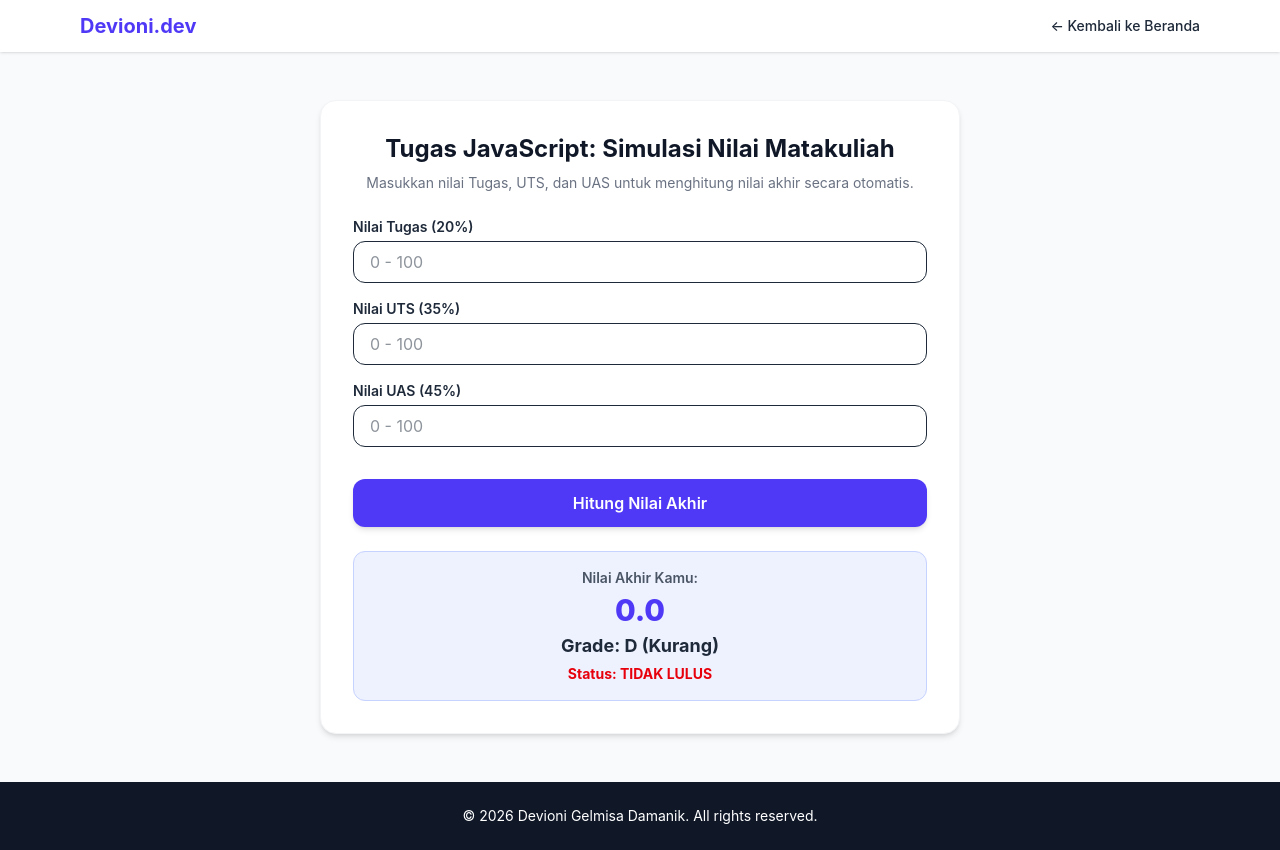
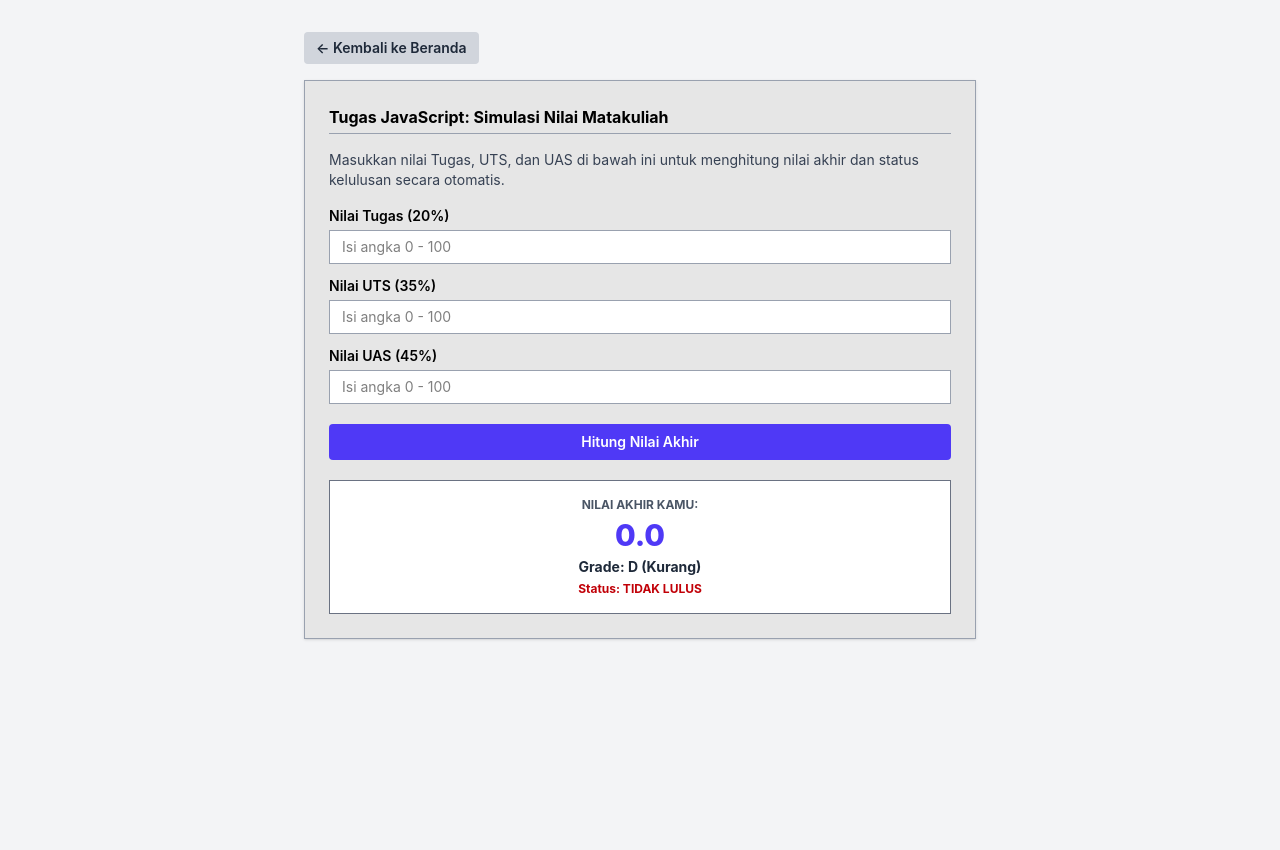
Before and after one commit to devionigelmisa-lab/portofolio-tailwind, a website: page project.html in a window 1280 px wide. Both pictures are taken after a click on the button "Hitung Nilai Akhir". After the commit the page ends 800 px from the top, so only its background shows below. Drawn offline with Linux system fonts and the light colour scheme.

Commit message:
perubahan bentuk desain

```diff
--- a/project.html
+++ b/project.html
@@ -1,69 +1,75 @@
 <!DOCTYPE html>
 <html lang="id">
+
 <head>
     <meta charset="UTF-8">
     <meta name="viewport" content="width=device-width, initial-scale=1.0">
-    <title>Proyek & Tugas JS | Devioni</title>
+    <title>Tugas JavaScript | Devioni Gelmisa Damanik</title>
+    <!-- Menghubungkan ke Tailwind CSS -->
     <link rel="stylesheet" href="dist/output.css">
 </head>
-<body class="bg-gray-50 text-gray-800 font-sans min-h-screen flex flex-col justify-between">
 
-    <!-- NAVBAR -->
-    <nav class="bg-white shadow-sm w-full top-0 z-50">
-        <div class="max-w-6xl mx-auto px-4 py-3 flex justify-between items-center">
-            <a href="index.html" class="text-xl font-bold text-indigo-600">Devioni.dev</a>
-            <a href="index.html" class="text-sm font-medium hover:text-indigo-600 transition">← Kembali ke Beranda</a>
+<body class="bg-gray-100 font-sans p-4 md:p-8">
+
+    <main>
+        <!-- NAVIGASI KEMBALI SEDERHANA -->
+        <div class="max-w-2xl mx-auto mb-4 text-left">
+            <a href="index.html" class="bg-gray-300 text-gray-800 text-xs md:text-sm font-semibold px-3 py-1.5 rounded hover:bg-gray-400 transition inline-block">
+                ← Kembali ke Beranda
+            </a>
         </div>
-    </nav>
 
-    <!-- KONTEN UTAMA: TUGAS JAVASCRIPT -->
-    <main class="py-12 px-4 max-w-2xl mx-auto w-full">
-        <div class="bg-white p-6 md:p-8 rounded-2xl shadow-md border border-gray-100">
-            <h2 class="text-2xl font-bold text-gray-900 mb-2 text-center">Tugas JavaScript: Simulasi Nilai Matakuliah</h2>
-            <p class="text-gray-500 text-sm text-center mb-6">Masukkan nilai Tugas, UTS, dan UAS untuk menghitung nilai akhir secara otomatis.</p>
+        <!-- WADAH KARTU TUGAS JS (SELARAS DENGAN BIODATA) -->
+        <div class="max-w-2xl mx-auto bg-[#e6e6e6] border border-gray-400 p-4 md:p-6 shadow-sm text-black">
 
-            <!-- Form Input -->
-            <div class="space-y-4">
+            <h4 class="font-bold text-sm md:text-base mb-1">Tugas JavaScript: Simulasi Nilai Matakuliah</h4>
+            <hr class="border-t border-gray-400 mb-4">
+
+            <p class="text-xs md:text-sm text-gray-700 mb-4">
+                Masukkan nilai Tugas, UTS, dan UAS di bawah ini untuk menghitung nilai akhir dan status kelulusan secara otomatis.
+            </p>
+
+            <!-- FORM INPUT NILAI -->
+            <div class="space-y-3 text-xs md:text-sm">
                 <div>
-                    <label class="block text-sm font-semibold mb-1">Nilai Tugas (20%)</label>
-                    <input type="number" id="nilaiTugas" placeholder="0 - 100" class="w-full px-4 py-2 border rounded-xl focus:ring-2 focus:ring-indigo-400 outline-none">
+                    <label class="block font-semibold mb-1">Nilai Tugas (20%)</label>
+                    <input type="number" id="nilaiTugas" placeholder="Isi angka 0 - 100" class="w-full px-3 py-1.5 border border-gray-400 bg-white focus:outline-none focus:border-indigo-600">
                 </div>
                 <div>
-                    <label class="block text-sm font-semibold mb-1">Nilai UTS (35%)</label>
-                    <input type="number" id="nilaiUTS" placeholder="0 - 100" class="w-full px-4 py-2 border rounded-xl focus:ring-2 focus:ring-indigo-400 outline-none">
+                    <label class="block font-semibold mb-1">Nilai UTS (35%)</label>
+                    <input type="number" id="nilaiUTS" placeholder="Isi angka 0 - 100" class="w-full px-3 py-1.5 border border-gray-400 bg-white focus:outline-none focus:border-indigo-600">
                 </div>
                 <div>
-                    <label class="block text-sm font-semibold mb-1">Nilai UAS (45%)</label>
-                    <input type="number" id="nilaiUAS" placeholder="0 - 100" class="w-full px-4 py-2 border rounded-xl focus:ring-2 focus:ring-indigo-400 outline-none">
+                    <label class="block font-semibold mb-1">Nilai UAS (45%)</label>
+                    <input type="number" id="nilaiUAS" placeholder="Isi angka 0 - 100" class="w-full px-3 py-1.5 border border-gray-400 bg-white focus:outline-none focus:border-indigo-600">
                 </div>
 
-                <button onclick="hitungsNilai()" class="w-full bg-indigo-600 text-white py-3 rounded-xl font-semibold shadow-md hover:bg-indigo-700 transition mt-4">
+                <button onclick="hitungsNilai()" class="w-full bg-indigo-600 text-white font-semibold py-2 rounded mt-2 hover:bg-indigo-700 transition">
                     Hitung Nilai Akhir
                 </button>
             </div>
 
-            <!-- Hasil Output (Hidden Awalnya) -->
-            <div id="hasilBox" class="hidden mt-6 p-4 rounded-xl bg-indigo-50 border border-indigo-200 text-center">
-                <h3 class="text-sm font-semibold text-gray-600">Nilai Akhir Kamu:</h3>
-                <p id="nilaiAngka" class="text-3xl font-extrabold text-indigo-600 my-1">0</p>
-                <p id="nilaiHuruf" class="text-lg font-bold text-gray-800">Grade: -</p>
-                <p id="statusLulus" class="text-sm font-medium mt-1"></p>
+            <!-- HASIL KELUARAN (BOX PUTIH BERBINGKAI) -->
+            <div id="hasilBox" class="hidden mt-5 p-4 bg-white border border-gray-500 text-center">
+                <h5 class="text-xs font-bold text-gray-600">NILAI AKHIR KAMU:</h5>
+                <p id="nilaiAngka" class="text-2xl md:text-3xl font-extrabold text-indigo-600 my-1">0</p>
+                <p id="nilaiHuruf" class="text-sm font-bold text-gray-800">Grade: -</p>
+                <p id="statusLulus" class="text-xs font-bold mt-1"></p>
             </div>
+
         </div>
     </main>
 
     <!-- LOGIKA JAVASCRIPT -->
     <script>
         function hitungsNilai() {
-            // 1. Mengambil Nilai Input
             const tugas = parseFloat(document.getElementById('nilaiTugas').value) || 0;
             const uts = parseFloat(document.getElementById('nilaiUTS').value) || 0;
             const uas = parseFloat(document.getElementById('nilaiUAS').value) || 0;
 
-            // 2. Proses Perhitungan Bobot
+            // Perhitungan Bobot Nilai
             const nilaiAkhir = (tugas * 0.20) + (uts * 0.35) + (uas * 0.45);
 
-            // 3. Menentukan Grade Huruf
             let grade = '';
             let status = '';
             let statusColor = '';
@@ -71,38 +77,34 @@
             if (nilaiAkhir >= 85) {
                 grade = 'A (Sangat Memuaskan)';
                 status = 'LULUS';
-                statusColor = 'text-green-600';
+                statusColor = 'text-green-700';
             } else if (nilaiAkhir >= 70) {
                 grade = 'B (Baik)';
                 status = 'LULUS';
-                statusColor = 'text-green-600';
+                statusColor = 'text-green-700';
             } else if (nilaiAkhir >= 55) {
                 grade = 'C (Cukup)';
                 status = 'LULUS';
-                statusColor = 'text-yellow-600';
+                statusColor = 'text-yellow-700';
             } else {
                 grade = 'D (Kurang)';
                 status = 'TIDAK LULUS';
-                statusColor = 'text-red-600';
+                statusColor = 'text-red-700';
             }
 
-            // 4. Menampilkan Hasil ke DOM
+            // Tampilkan ke Elemen HTML
             document.getElementById('nilaiAngka').innerText = nilaiAkhir.toFixed(1);
             document.getElementById('nilaiHuruf').innerText = 'Grade: ' + grade;
 
             const statusEl = document.getElementById('statusLulus');
             statusEl.innerText = 'Status: ' + status;
-            statusEl.className = 'text-sm font-bold mt-1 ' + statusColor;
+            statusEl.className = 'text-xs font-bold mt-1 ' + statusColor;
 
-            // Tampilkan Box Hasil
+            // Unhide Box Hasil
             document.getElementById('hasilBox').classList.remove('hidden');
         }
     </script>
 
-    <!-- FOOTER -->
-    <footer class="bg-gray-900 text-white text-center py-6 text-sm">
-        <p>&copy; 2026 Devioni Gelmisa Damanik. All rights reserved.</p>
-    </footer>
+</body>
 
-</body>
 </html>
```
Also changed, not shown: index.html (+31 -51 lines), dist/output.css.
